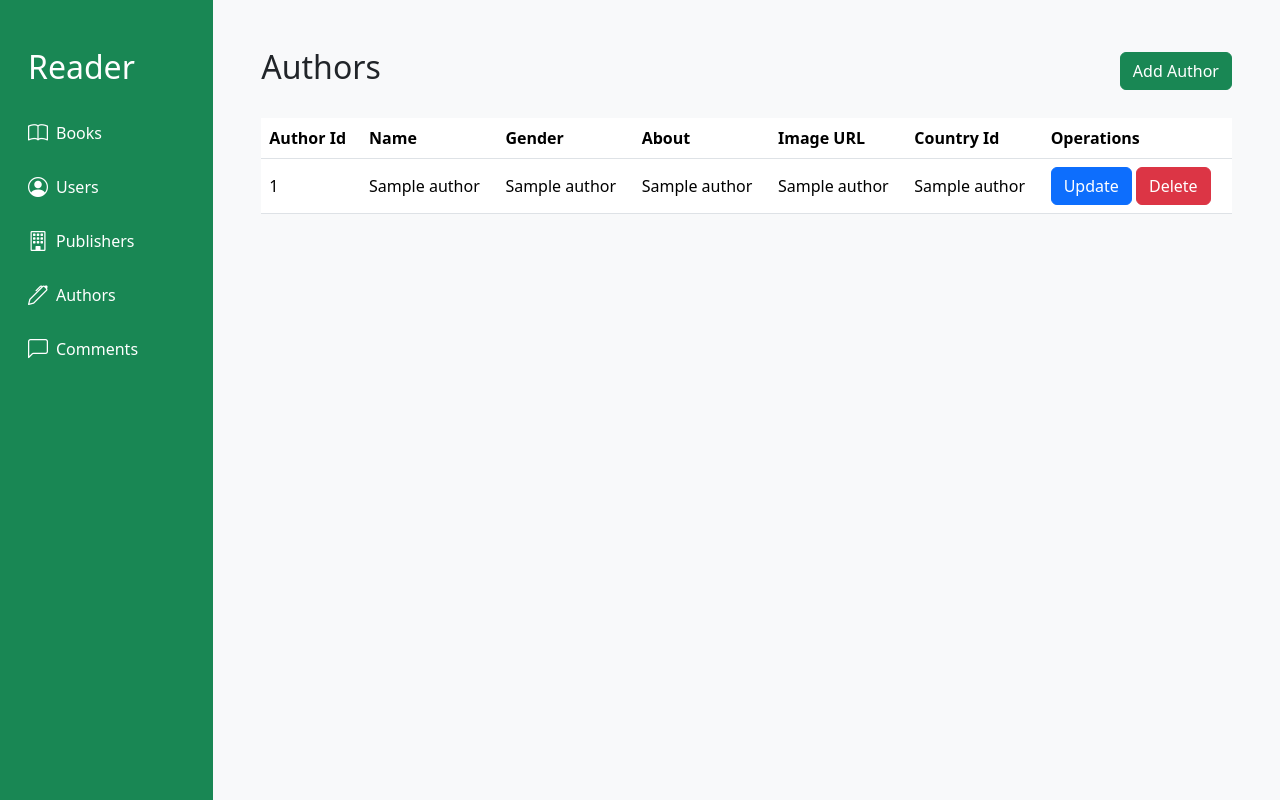
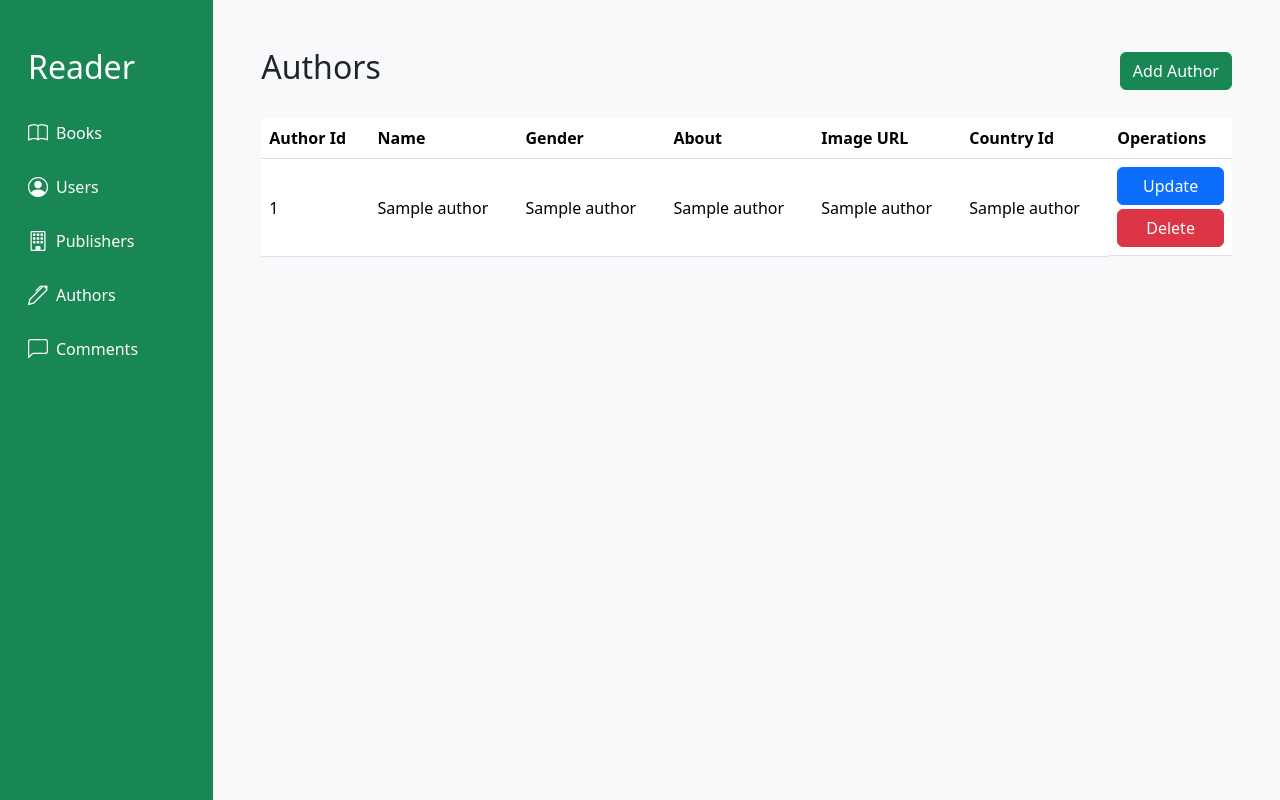
Before and after one commit to emrebozkurt0/reader, a Flask app: template main/templates/crud/authors/authors.html in a window 1280 px wide. Run offline with Flask 3, Linux system fonts and the light colour scheme; the template is opened without the code that fills it: most values are stand-ins (such as "Sample title", 1, 10 or a date in 2020).

Commit message:
tables design fix

```diff
--- a/main/templates/admin.html
+++ b/main/templates/admin.html
@@ -47,7 +47,7 @@ content %}
       <div
         class="bg-white shadow-sm rounded-3 p-4 text-center h-100 d-flex flex-column justify-content-between"
       >
-        <i class="bi bi-pen fs-2 text-success"></i>
+        <i class="bi bi-chat-left fs-2 text-success"></i>
         <h4 class="mt-2">Comments</h4>
         <p>View user comments on books.</p>
         <a href="/comments" class="btn btn-success w-100">View Details</a>
--- a/main/templates/crud/authors/authors.html
+++ b/main/templates/crud/authors/authors.html
@@ -1,7 +1,6 @@
 {% extends "/crud/crud_layout.html" %} {% block title %} Authors {% endblock %}
 {%block header%}Authors{%endblock%} {%block add%}authors/add{%endblock%} {%block
-add_title%}Add Author{%endblock%}
-{%block headers%}
+add_title%}Add Author{%endblock%} {%block headers%}
 <th scope="col">Author Id</th>
 <th scope="col">Name</th>
 <th scope="col">Gender</th>
@@ -17,19 +16,27 @@ add_title%}Add Author{%endblock%}
   <td>{{author[3]}}</td>
   <td>{{author[4]}}</td>
   <td>{{author[5]}}</td>
-  <td>
-    <button class="btn btn-primary" onclick="location.href='/authors/update/{{ author[0] }}'">Update</button>
-    <form action="/authors/delete/{{ author[0] }}" method="POST" style="display:inline;" onsubmit="return confirmDelete()">
-      <button type="submit" class="btn btn-danger">Delete</button>
+  <td class="d-flex flex-column gap-1">
+    <button
+      class="btn btn-primary w-100"
+      onclick="location.href='/authors/update/{{ author[0] }}'"
+    >
+      Update
+    </button>
+    <form
+      action="/authors/delete/{{ author[0] }}"
+      method="POST"
+      style="display: inline"
+      onsubmit="return confirmDelete()"
+    >
+      <button type="submit" class="btn btn-danger w-100">Delete</button>
     </form>
   </td>
 </tr>
-{%endfor%} {%endblock%}
-
-{% block scripts %}
+{%endfor%} {%endblock%} {% block scripts %}
 <script>
-function confirmDelete() {
+  function confirmDelete() {
     return confirm("Are you sure you want to delete this author?");
-}
+  }
 </script>
 {% endblock %}
--- a/main/templates/crud/books/books.html
+++ b/main/templates/crud/books/books.html
@@ -21,10 +21,10 @@
   <td>{{ book[3] }}</td>
   <td>{{ book[4] }}</td>
   <td>{{ book[5] }}</td>
-  <td>
-    <button class="btn btn-primary" onclick="location.href='/books/update/{{ book[0] }}'">Update</button>
+  <td class="d-flex flex-column gap-1">
+    <button class="btn btn-primary w-100" onclick="location.href='/books/update/{{ book[0] }}'">Update</button>
     <form action="/books/delete/{{ book[0] }}" method="POST" style="display:inline;" onsubmit="return confirmDelete()">
-      <button type="submit" class="btn btn-danger">Delete</button>
+      <button type="submit" class="btn btn-danger w-100">Delete</button>
     </form>
   </td>
 </tr>
--- a/main/templates/crud/crud_layout.html
+++ b/main/templates/crud/crud_layout.html
@@ -8,6 +8,8 @@
     >{%block add_title%}{%endblock%}</a
   >
 </div>
+<div id="table-wrapper">
+  <div id="table-scroll">
     <table class="table col-12">
       <thead>
         <tr>
@@ -18,4 +20,6 @@
         {%block rows%}{%endblock%}
       </tbody>
     </table>
+  </div>
+</div>
 {% endblock %}
--- a/main/templates/crud/publishers/publishers.html
+++ b/main/templates/crud/publishers/publishers.html
@@ -8,7 +8,8 @@ endblock %} {% block add_title %}Add Publisher{% endblock %} {% block headers %}
 <tr>
   <td>{{ publisher[0] }}</td>
   <td>{{ publisher[1] }}</td>
-  <td class="d-flex justify-content-start gap-3">
+  <td>
+    <div class="d-flex justify-content-start gap-1">
       <button
         class="btn btn-primary"
         onclick="location.href='/publishers/update/{{ publisher[0] }}'"
@@ -23,6 +24,7 @@ endblock %} {% block add_title %}Add Publisher{% endblock %} {% block headers %}
       >
         <button type="submit" class="btn btn-danger">Delete</button>
       </form>
+    </div>
   </td>
 </tr>
 {% endfor %} {% endblock %} {% block scripts %}
--- a/main/templates/layout.html
+++ b/main/templates/layout.html
@@ -15,8 +15,30 @@
     />
     <title>{% block title %} {% endblock %}</title>
     <style>
-      td{
+      td {
         vertical-align: middle;
+      }
+      th {
+        white-space: nowrap;
+      }
+      #table-wrapper {
+        position: relative;
+      }
+      #table-scroll {
+        height: auto;
+        overflow: auto;
+        margin-top: 20px;
+      }
+      #table-wrapper table {
+        width: 100%;
+      }
+      #table-wrapper table thead th .text {
+        position: absolute;
+        top: -20px;
+        z-index: 2;
+        height: 20px;
+        width: 35%;
+        border: 1px solid red;
       }
     </style>
   </head>
```
Also changed, not shown: main/templates/crud/comments/comments.html (+6 -4 lines), main/templates/crud/users/users.html (+6 -4 lines). Lines whose indentation alone changed are shown as unchanged.
